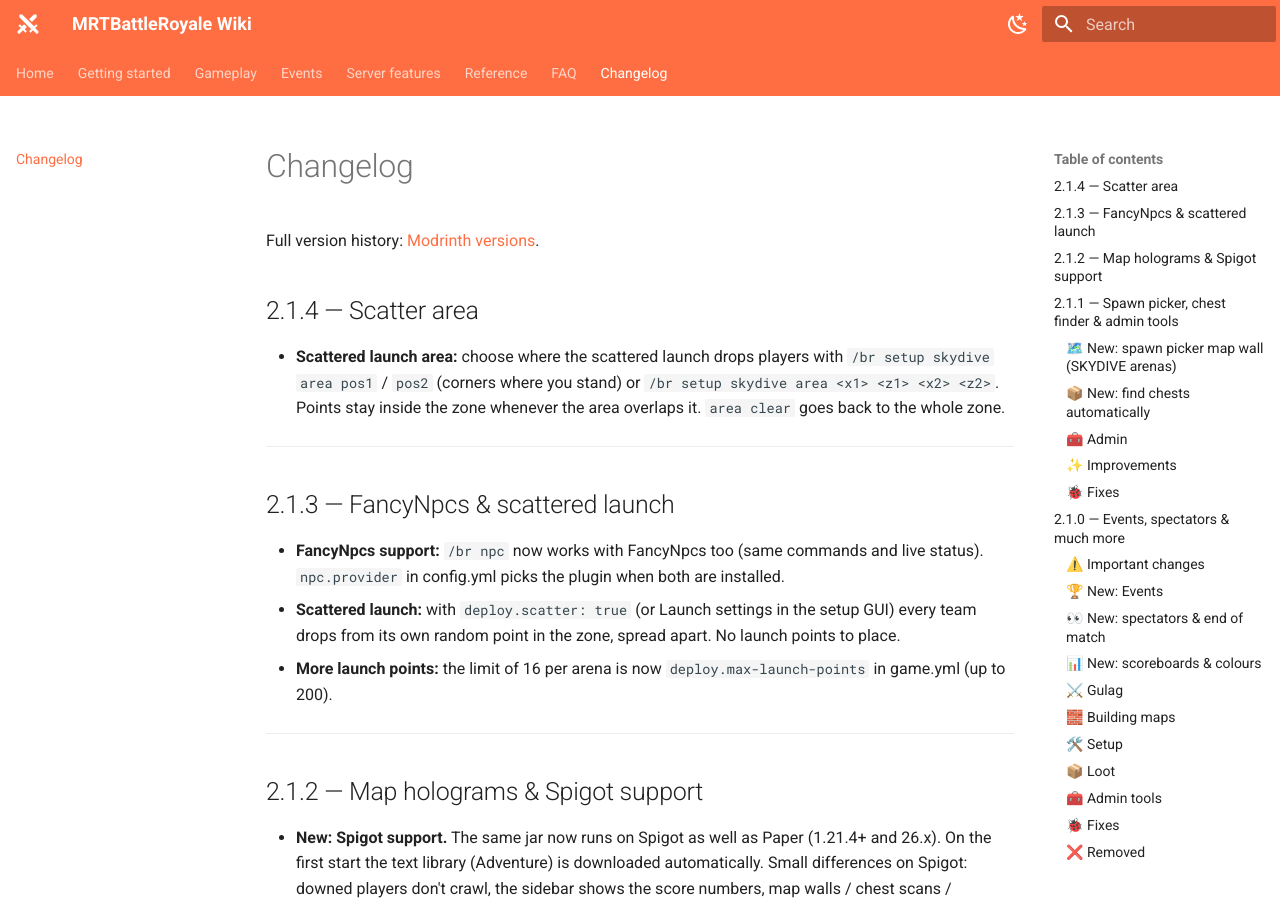
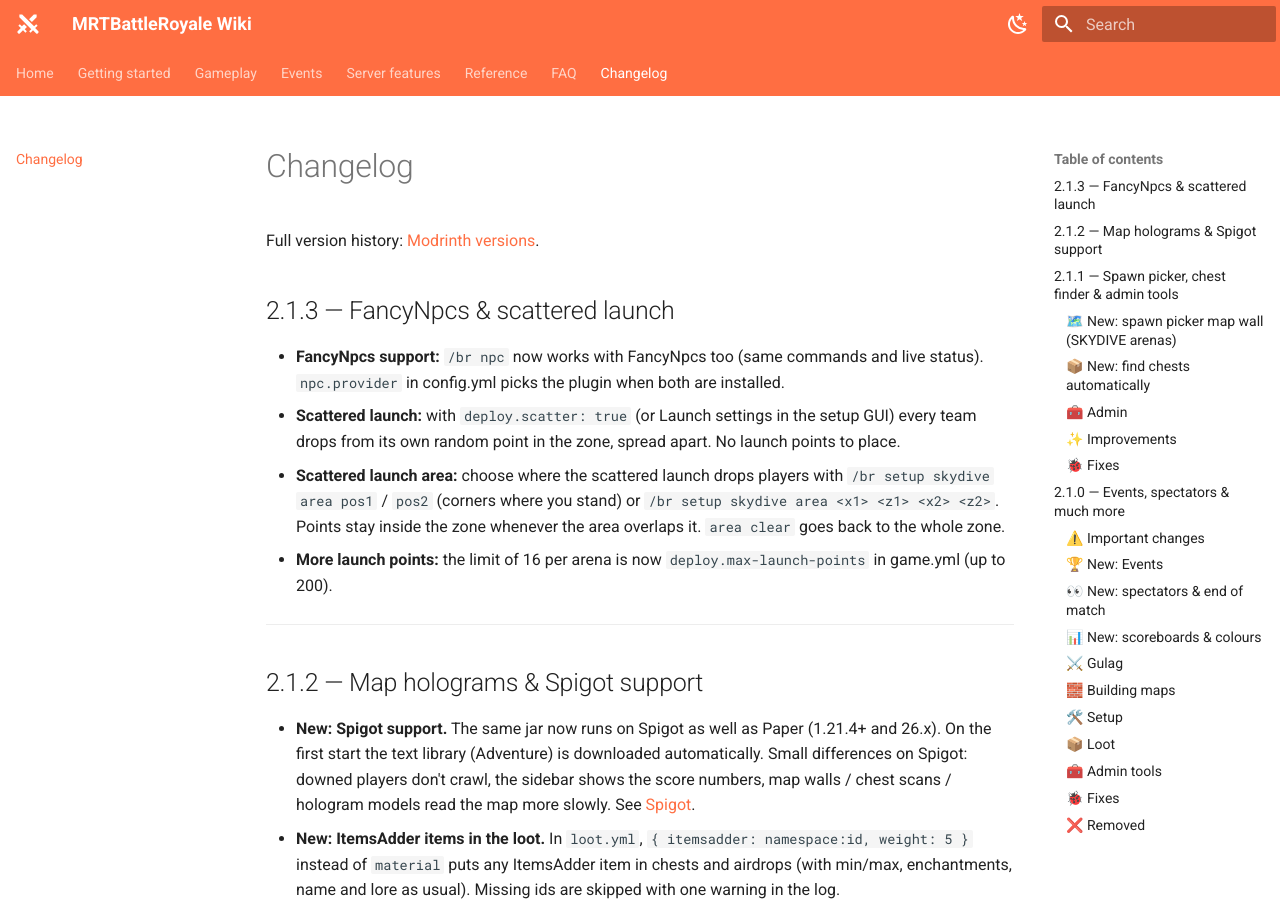
Before and after one commit to Giuseppe-Marco/mrtbattleroyale-wiki, an MkDocs documentation site: the page built from docs/changelog.md, in a window 1280 px wide and 900 px high. Built offline with MkDocs 1.6.1 and Material for MkDocs 9.7.7, drawn with Linux system fonts in a browser that asks for light colours.

Commit message:
Scatter area is part of 2.1.3
Co-Authored-By: Claude Opus 5.5 <noreply@anthropic.com>

```diff
--- a/docs/changelog.md
+++ b/docs/changelog.md
@@ -1,17 +1,12 @@
 # Changelog
 
 Full version history: [Modrinth versions](https://modrinth.com/plugin/battleroyalepremium/versions).
-
-## 2.1.4 — Scatter area
-
-- **Scattered launch area:** choose where the scattered launch drops players with `/br setup skydive area pos1` / `pos2` (corners where you stand) or `/br setup skydive area <x1> <z1> <x2> <z2>`. Points stay inside the zone whenever the area overlaps it. `area clear` goes back to the whole zone.
-
----
 
 ## 2.1.3 — FancyNpcs & scattered launch
 
 - **FancyNpcs support:** `/br npc` now works with FancyNpcs too (same commands and live status). `npc.provider` in config.yml picks the plugin when both are installed.
 - **Scattered launch:** with `deploy.scatter: true` (or Launch settings in the setup GUI) every team drops from its own random point in the zone, spread apart. No launch points to place.
+- **Scattered launch area:** choose where the scattered launch drops players with `/br setup skydive area pos1` / `pos2` (corners where you stand) or `/br setup skydive area <x1> <z1> <x2> <z2>`. Points stay inside the zone whenever the area overlaps it. `area clear` goes back to the whole zone.
 - **More launch points:** the limit of 16 per arena is now `deploy.max-launch-points` in game.yml (up to 200).
 
 ---
```
